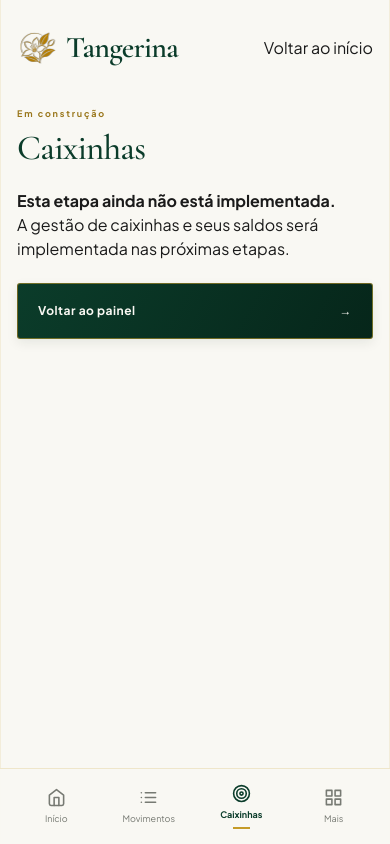
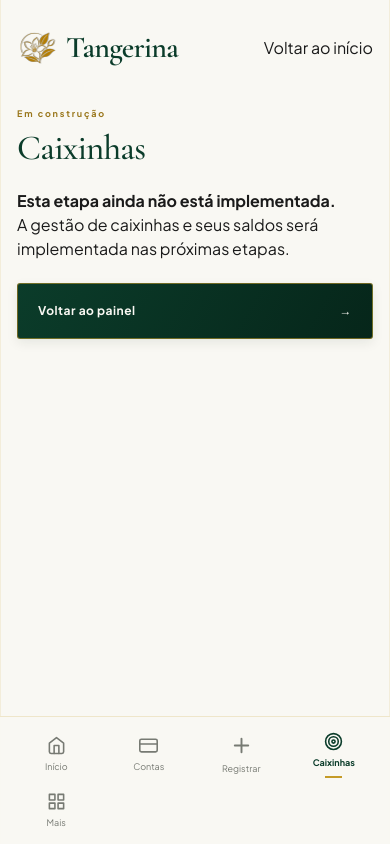
Before and after one commit to mosiah-andrade/tangerina, a Next.js app in the folder app/: page /caixinhas in a window 390 px wide. Built offline with nearby package versions, Linux system fonts and the light colour scheme.

Commit message:
refactor: destacar ação principal na navegação mobile

```diff
--- a/app/components/bottom-navigation.tsx
+++ b/app/components/bottom-navigation.tsx
@@ -1,9 +1,21 @@
 import Link from "next/link";
-import { FiHome, FiList, FiTarget, FiGrid } from "react-icons/fi";
+import {
+  FiHome,
+  FiCreditCard,
+  FiPlus,
+  FiTarget,
+  FiGrid,
+} from "react-icons/fi";
 
 const items = [
   { href: "/dashboard", label: "Início", Icon: FiHome },
-  { href: "/movimentacoes", label: "Movimentos", Icon: FiList },
+  { href: "/contas", label: "Contas", Icon: FiCreditCard },
+  {
+    href: "/movimentacoes",
+    label: "Registrar",
+    Icon: FiPlus,
+    primaryAction: true,
+  },
   { href: "/caixinhas", label: "Caixinhas", Icon: FiTarget },
   { href: "/mais", label: "Mais", Icon: FiGrid },
 ];
@@ -14,9 +26,17 @@ export function BottomNavigation({ active = "/dashboard" }: BottomNavigationProp
   return (
     <nav className="bottom-nav" aria-label="Navegação principal">
       <div className="bottom-nav-inner">
-        {items.map(({ href, label, Icon }) => (
-          <Link key={href} href={href} aria-current={active === href ? "page" : undefined}>
-            <Icon size={19} aria-hidden="true" />
+        {items.map(({ href, label, Icon, primaryAction }) => (
+          <Link
+            key={href}
+            href={href}
+            className={primaryAction ? "bottom-nav-primary-action" : undefined}
+            aria-current={active === href ? "page" : undefined}
+            aria-label={primaryAction ? "Registrar movimentação" : undefined}
+          >
+            <span className="bottom-nav-icon">
+              <Icon size={primaryAction ? 23 : 19} aria-hidden="true" />
+            </span>
             <span>{label}</span>
           </Link>
         ))}
```
